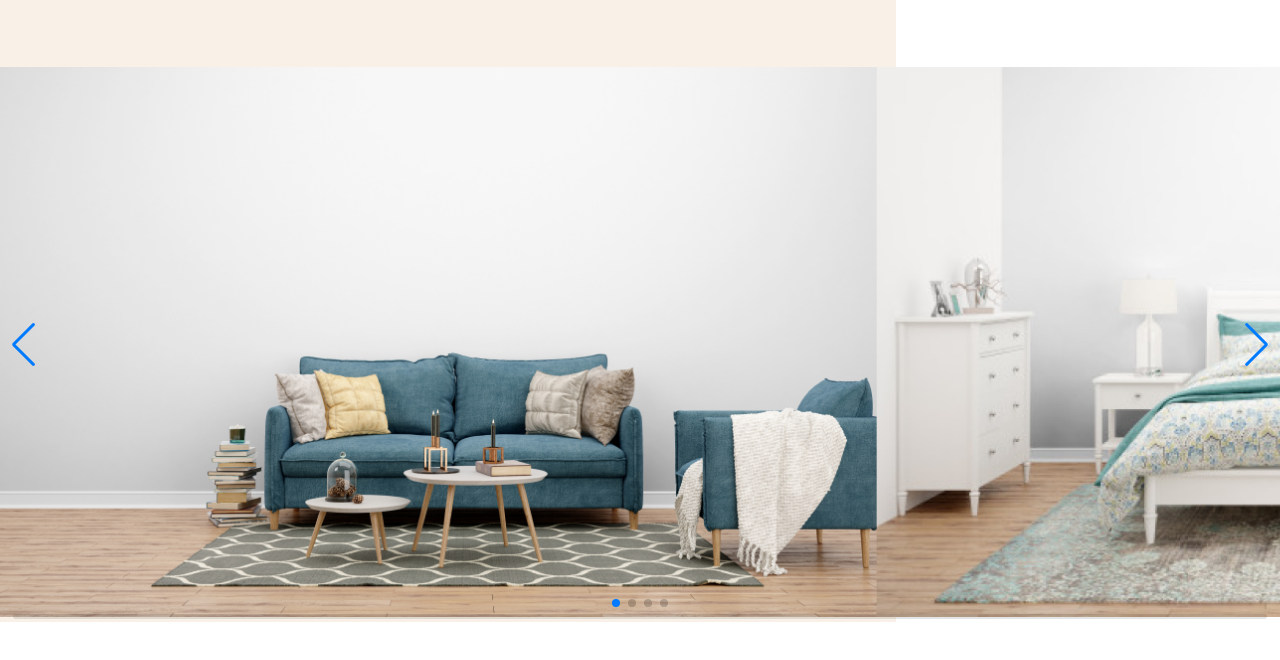
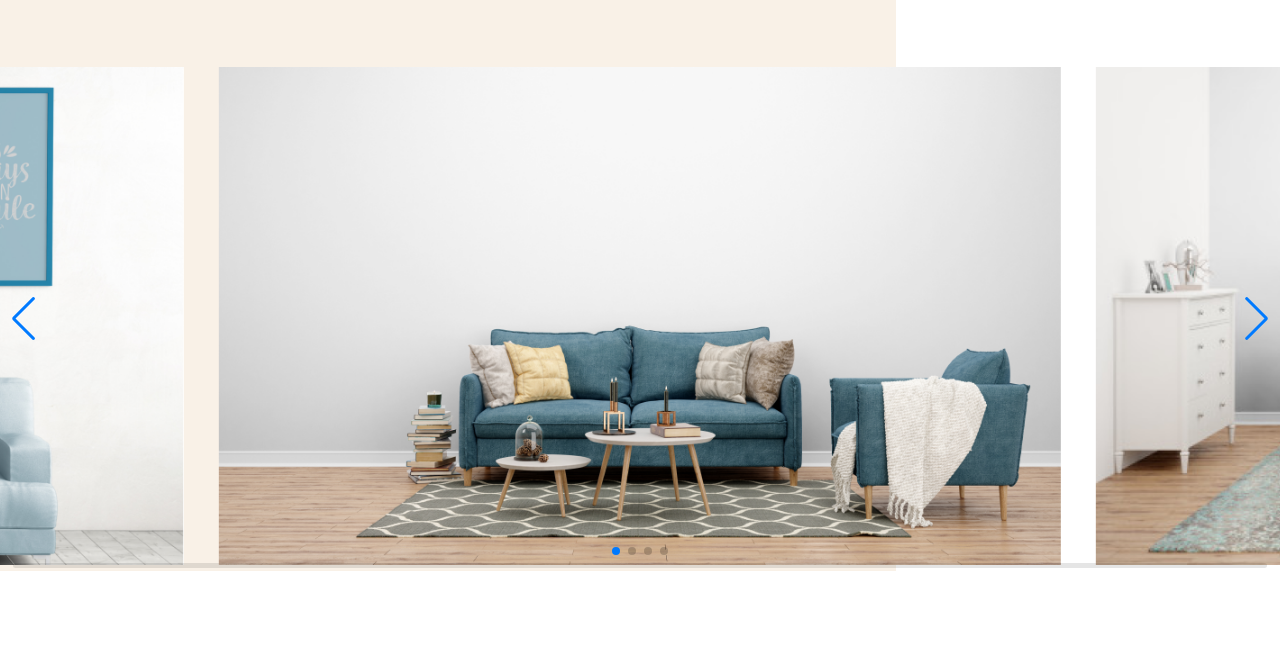
Before and after one commit to Anastasiia-Sydorchenko/funiro, a website: page app/index.html in a window 1280 px wide. Shown: the part 100-760 px from the top of the page. Drawn offline with nearby package versions, Linux system fonts and the light colour scheme; files that its build step writes are made by us from their sources.

Commit message:
add swiper

```diff
--- a/app/js/app.js
+++ b/app/js/app.js
@@ -14,7 +14,7 @@ const swiper = new Swiper('.swiper-container', {
    loop: true,
    slidesPerView: 1.5,
    spaceBetween: 35,
-   centeredSlides: false,
+   centeredSlides: true,
    lazyLoading: true,
 
    // If we need pagination
--- a/app/styles/sass/main.sass
+++ b/app/styles/sass/main.sass
@@ -81,12 +81,13 @@
             width: 50%
 
             .swiper-slide
-               text-align: center
-               width: auto
+               width: 96%
+               max-width: 960px
+               margin: 0 auto
 
                img
-                  height: 550px
-                  width: auto
+                  width: 100%
+                  height: auto
 
 
 // DROPDOWN BUTTONS
```
Also changed, not shown: app/css/main.min.css, app/js/app.min.js.
